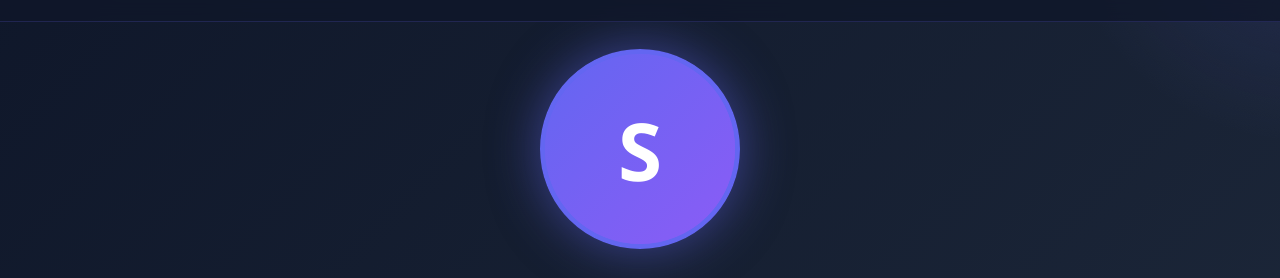
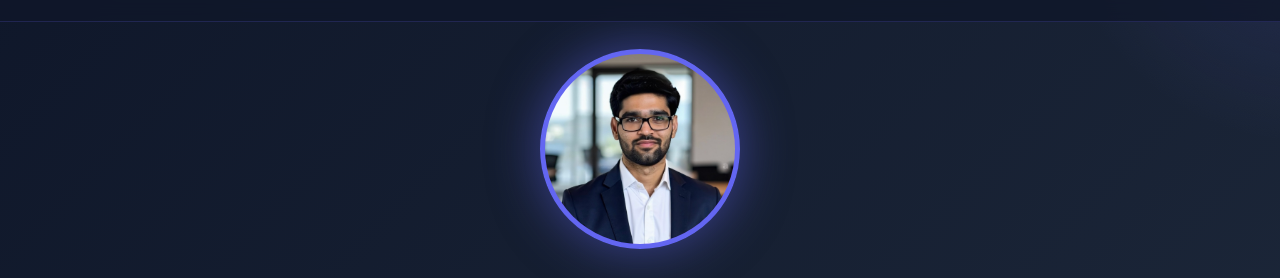
Before and after one commit to Shivaram-9/my-portfolio, a plain HTML site: page index.html in a window 1280 px wide. Shown: the part 60-338 px from the top of the page. Drawn offline with Linux system fonts and the light colour scheme.

Commit message:
Update index.html

```diff
--- a/index.html
+++ b/index.html
@@ -26,7 +26,7 @@
         <div class="hero-content">
             <div class="profile-image-container">
                 <div class="profile-image">
-                    <img id="profileImg" src="images/profile.jpg" alt="Shivaram" onerror="this.parentElement.innerHTML='<div class=\'placeholder-avatar\'>S</div>'">
+                    <img id="profileImg" src="images/profile.jpg.PNG" alt="Shivaram" onerror="this.parentElement.innerHTML='<div class=\'placeholder-avatar\'>S</div>'">
                 </div>
             </div>
             <h1>Y M V Shivaram</h1>
```
